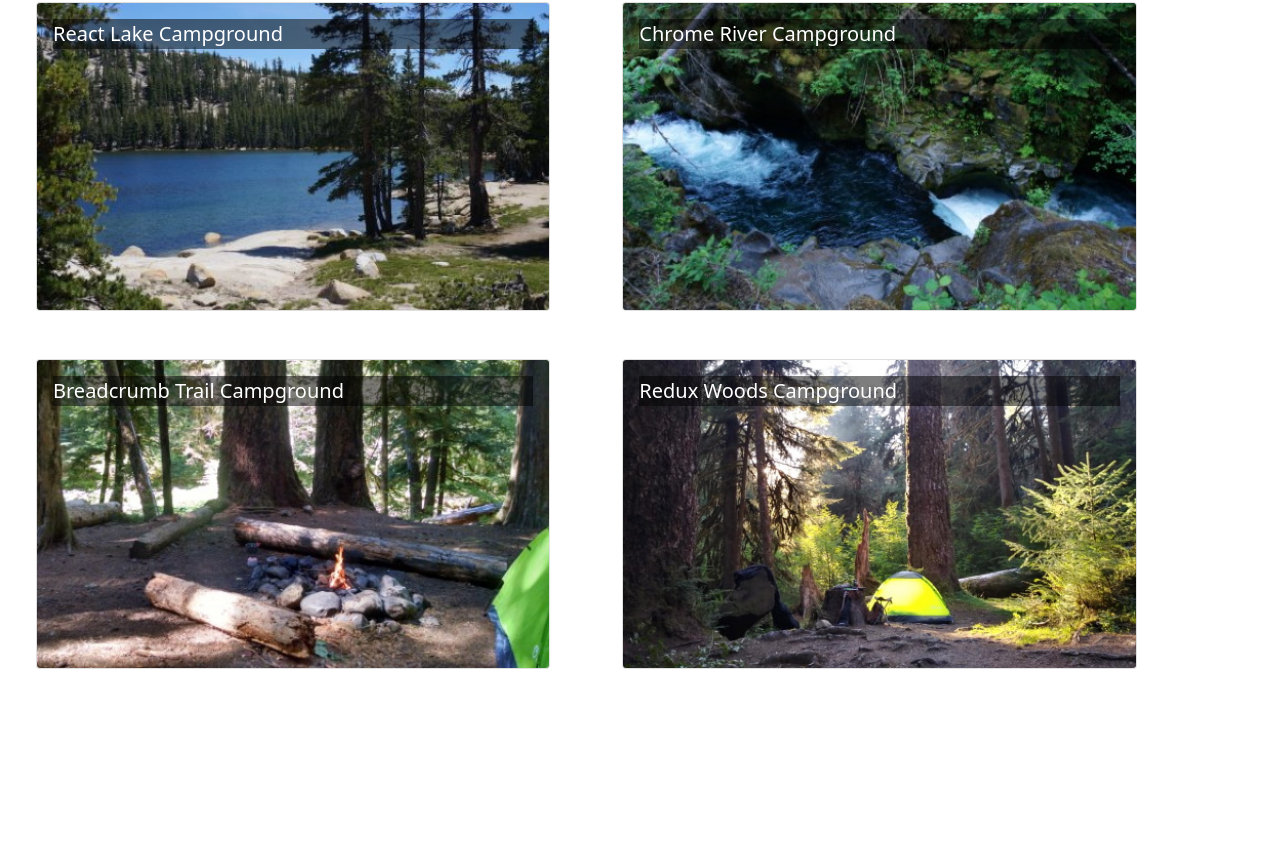
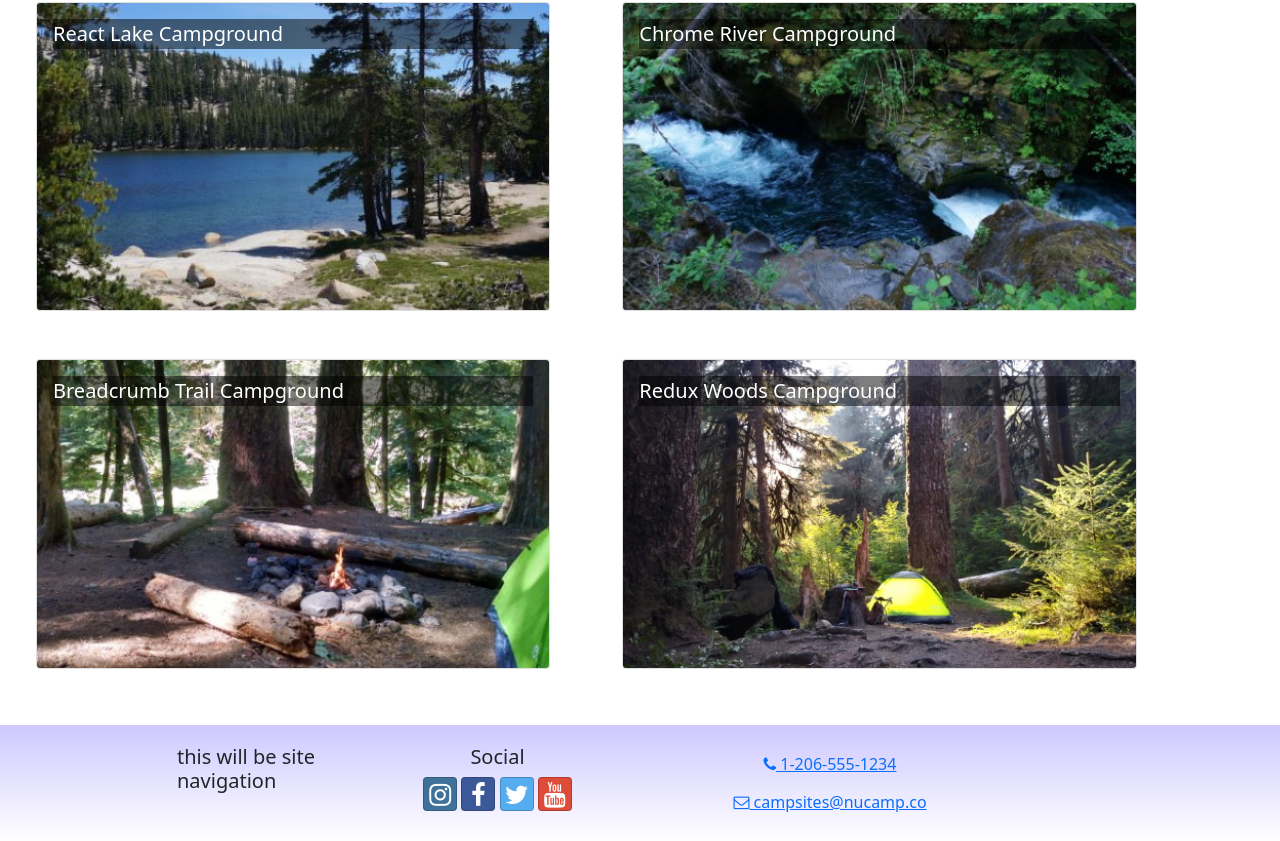
Before and after one commit to jj252/React_Course, a React (Create React App) app: page / in a window 1280 px wide. Shown: the part 182-1023 px from the top of the page. Before the commit the page ends 875 px from the top, so only its background shows below. Built offline with nearby package versions, Linux system fonts and the light colour scheme.

Commit message:
Workshop 1 Completed

```diff
--- a/src/App.js
+++ b/src/App.js
@@ -3,6 +3,7 @@ import logo from './logo.svg';
 import { Counter } from './features/counter/Counter';
 import './App.css';
 import Header from './components/Header';
+import Footer from './components/Footer';
 
 //import CampsiteCard from './features/campsites/CampsiteCard';
 import CampsitesList from './features/campsites/CampsitesList';
@@ -13,6 +14,7 @@ function App() {
     <div className="App">
       <Header />
       <CampsitesList />
+      <Footer />
     </div>
   );
 }
--- /dev/null
+++ b/src/components/Footer.js
@@ -0,0 +1,61 @@
+import { Container,Row,Col } from "reactstrap";
+
+const Footer = () => {
+    return(
+        <footer className="site-footer">
+            <Container>
+                <Row>
+                    <Col xs={{size: 4, offset: 1}} sm='2'>
+                        <h5>this will be site navigation</h5>
+                    </Col>
+                    <Col xs='6' sm='3' className='text-center'>
+                        <h5>Social</h5>
+                            <a
+                                className='btn btn-social-icon btn-instagram'
+                                href='http://instagram.com/'
+                            >
+                                <i className='fa fa-instagram' />
+                            </a>{' '}
+                            <a
+                                className='btn btn-social-icon btn-facebook'
+                                href='http://www.facebook.com/'
+                            >
+                                <i className='fa fa-facebook' />
+                            </a>{' '}
+                            <a
+                                className='btn btn-social-icon btn-twitter'
+                                href='http://twitter.com/'
+                            >
+                                <i className='fa fa-twitter' />
+                            </a>{' '}
+                            <a
+                                className='btn btn-social-icon btn-google'
+                                href='http://youtube.com/'
+                            >
+                                <i className='fa fa-youtube' />
+                            </a>
+                        </Col>
+                    <Col sm='4' className="text-center">
+                        <a
+                            role='button'
+                            className='btn btn-link'
+                            href='tel:+12065551234'
+                        >
+                            <i className='fa fa-phone' /> 1-206-555-1234
+                        </a>
+                        <br />
+                        <a
+                            role='button'
+                            className='btn btn-link'
+                            href='mailto:notreal@notreal.co'
+                        >
+                            <i className='fa fa-envelope-o' /> campsites@nucamp.co
+                        </a>
+                    </Col>
+                </Row>
+            </Container>
+        </footer>
+    )
+}
+
+export default Footer;
```
